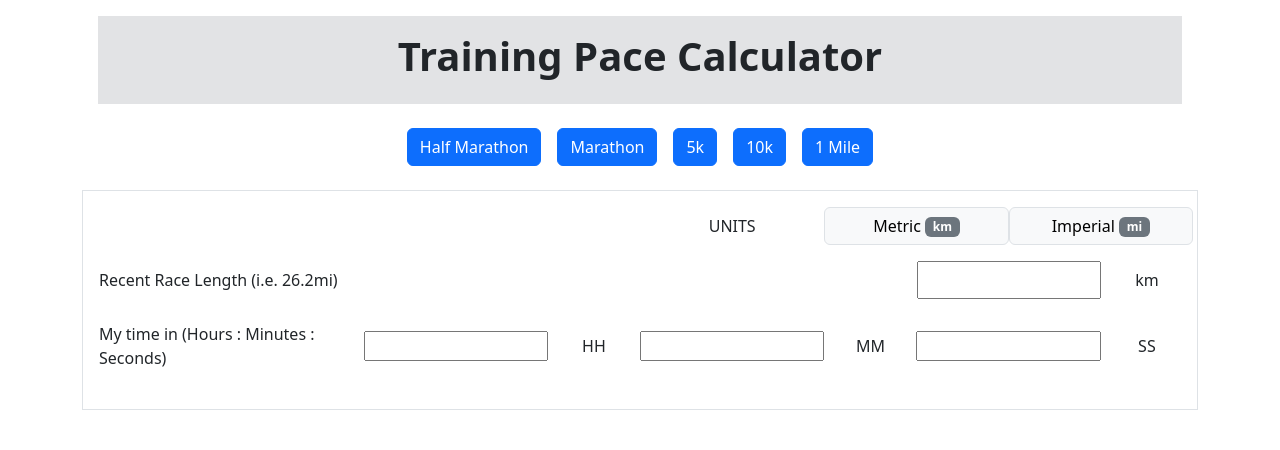
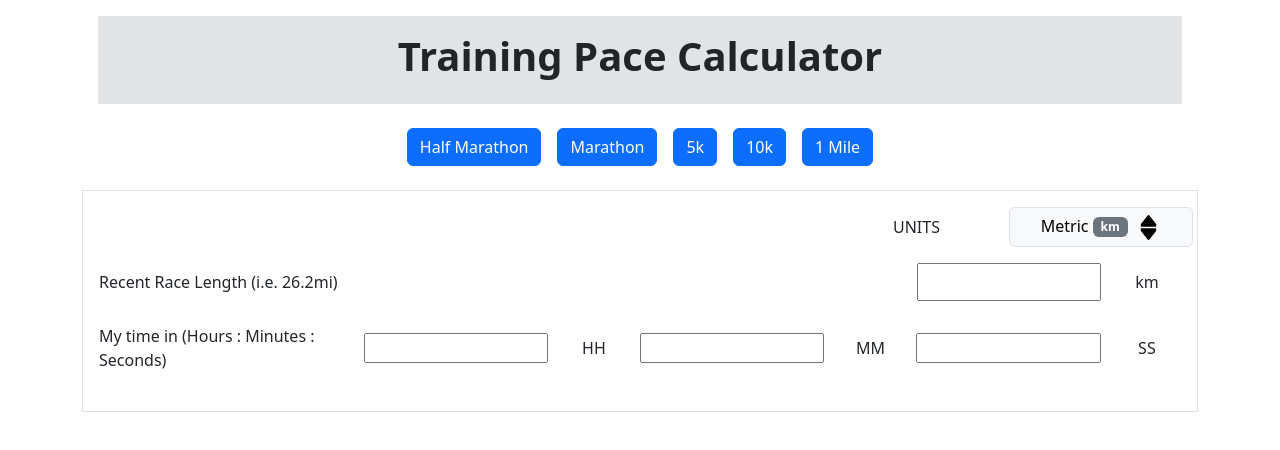
Before and after one commit to arnoprincestonpan/Training-Pace-Calculator-Vue, a Vue app: page / in a window 1280 px wide. Shown: the top 450 px of the page. Built offline with nearby package versions, Linux system fonts and the light colour scheme.

Commit message:
Changed Units to Toggle instead of seperate buttons. Added icon through component for unit toggle. Added props to be able to adjust for width and height for icontoggle component. Seperated distance into two imperial and metric. Add numbers. Added step for input for recent length input.

```diff
--- a/src/App.vue
+++ b/src/App.vue
@@ -7,7 +7,8 @@
   <main class="container">
     <section class="d-flex flex-row justify-content-center align-self-stretch mb-3">
       <div v-for="preset in presetsObj" v-bind:key="preset">
-        <button v-on:click="formObj.length = preset.distance" class="btn btn-primary text-capitalize m-2">{{ preset.name }}</button>
+        <button v-on:click="formObj.length = isMetric ? preset.distanceMetric : preset.distanceImperial"
+          class="btn btn-primary text-capitalize m-2">{{ preset.name }}</button>
       </div>
     </section>
     <section class="border">
@@ -15,16 +16,18 @@
         <div class="mb-3 row d-flex flex-row justify-content-end">
           <label
             class="col-sm-2 col-form-label d-flex flex-row justify-content-center align-items-center text-uppercase">Units</label>
-          <button v-on:click="isMetric = true" type="button" class="btn btn-light col-sm-2 border">
-            Metric <span class="badge text-bg-secondary">km</span>
+          <button v-on:click="handleMeasurementSystemToggle" v-if="isMetric" type="button"
+            class="btn btn-light col-sm-2 border">Metric&nbsp;<span class="badge text-bg-secondary">km</span>&nbsp;
+            <IconToggle></IconToggle>
           </button>
-          <button v-on:click="isMetric = false" type="button" class="btn btn-light col-sm-2 border">
-            Imperial <span class="badge text-bg-secondary">mi</span>
+          <button v-on:click="handleMeasurementSystemToggle" v-else type="button"
+            class="btn btn-light col-sm-2 border">Imperial&nbsp;<span class="badge text-bg-secondary">mi</span>&nbsp;
+            <IconToggle></IconToggle>
           </button>
         </div>
         <div class="mb-3 row">
           <label class="col-sm-9 col-form-label">Recent Race Length (i.e. 26.2mi)</label>
-          <input class="col-sm-2" type="number" v-model="formObj.length">
+          <input class="col-sm-2" type="number" step="0.01" v-model="formObj.length" v-on:change="formObj.preset = false">
           <label class="col-sm-1 col-form-label d-flex flex-row justify-content-center align-items-center">{{ isMetric ?
             "km" : "mi" }}</label>
         </div>
@@ -42,9 +45,11 @@
   </main>
 </template>
 <script setup>
-import { ref, reactive } from 'vue'
+import { ref, reactive, computed } from 'vue'
+import IconToggle from './components/icons/IconToggle.vue';
 
 const isMetric = ref(true);
+
 const initialFormObj = {
   length: "",
   metric: isMetric,
@@ -58,26 +63,43 @@ const initialFormObj = {
 const formObj = reactive({
   ...initialFormObj
 })
-const presetsObj = [
+const presetsObj = computed(() => [
   {
     name: "half marathon",
-    distance: isMetric ? 21.1 : 13.1,
+    distanceMetric: 21.10,
+    distanceImperial: 13.10,
   },
   {
     name: 'marathon',
-    distance: isMetric ? 42.2 : 26.2,
+    distanceMetric: 42.20,
+    distanceImperial: 26.20,
   },
   {
     name: '5k',
-    distance: isMetric ? 5 : 3.1,
+    distanceMetric: 5.00,
+    distanceImperial: 3.10,
   },
   {
     name: '10k',
-    distance: isMetric ? 10 : 6.2,
+    distanceMetric: 10.00,
+    distanceImperial: 6.20,
   },
   {
     name: '1 Mile',
-    distance: isMetric ? 1.61 : 5,
+    distanceMetric: 1.61,
+    distanceImperial: 1.00,
   }
-]
+])
+
+const handleMeasurementSystemToggle = () => {
+  if(formObj.length){
+    if(isMetric.value){
+      formObj.length = formObj.length / 1.609
+    } else {
+      formObj.length = formObj.length * 1.609
+    }
+  }
+  isMetric.value = !isMetric.value;
+}
+
 </script>
--- /dev/null
+++ b/src/components/icons/IconToggle.vue
@@ -0,0 +1,32 @@
+<template>
+    <!-- Uploaded to: SVG Repo, www.svgrepo.com, Generator: SVG Repo Mixer Tools -->
+    <!DOCTYPE svg PUBLIC "-//W3C//DTD SVG 1.1//EN" "http://www.w3.org/Graphics/SVG/1.1/DTD/svg11.dtd">
+    <svg fill="#000000" version="1.1" id="Capa_1" xmlns="http://www.w3.org/2000/svg"
+        xmlns:xlink="http://www.w3.org/1999/xlink" v-bind:width="props.width" v-bind:height="props.height" viewBox="0 0 562.392 562.391"
+        xml:space="preserve">
+        <g>
+            <g>
+                <path d="M123.89,262.141h314.604c19.027,0,17.467-31.347,15.496-47.039c-0.605-4.841-3.636-11.971-6.438-15.967L303.965,16.533
+			c-12.577-22.044-32.968-22.044-45.551,0L114.845,199.111c-2.803,3.996-5.832,11.126-6.438,15.967
+			C106.43,230.776,104.863,262.141,123.89,262.141z" />
+                <path d="M114.845,363.274l143.569,182.584c12.577,22.044,32.968,22.044,45.551,0l143.587-182.609
+			c2.804-3.996,5.826-11.119,6.438-15.967c1.971-15.691,3.531-47.038-15.496-47.038H123.89c-19.027,0-17.46,31.365-15.483,47.062
+			C109.019,352.147,112.042,359.277,114.845,363.274z" />
+            </g>
+        </g>
+    </svg>
+</template>
+<script setup>
+import {defineProps} from 'vue'
+
+const props = defineProps({
+    width: {
+        type: String,
+        default: "25px",
+    },
+    height: {
+        type: String,
+        default: '25px',
+    }
+})
+</script>
```
